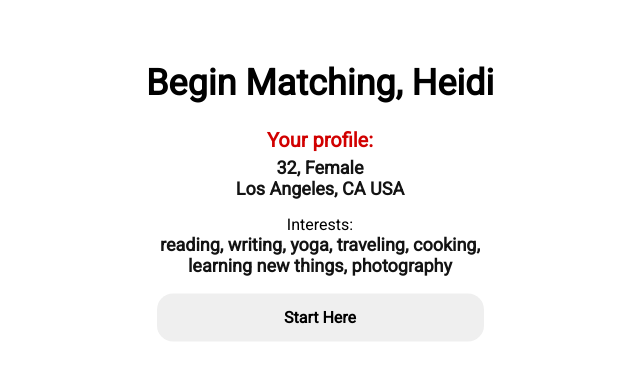
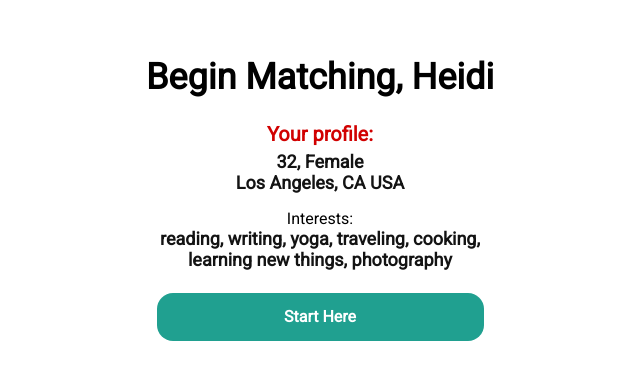
Before and after one commit to avm2108/intrepid-swe6733, a React (Create React App) app in the folder frontend/: page /match-page in a window 1280 px wide. Shown: the part 211-590 px from the top of the page, without its empty margins (320-960 px from the left). Built offline with nearby package versions, Linux system fonts and the light colour scheme; a web font is replaced by a local one.

Commit message:
Updated styles for matching page

```diff
--- a/frontend/src/components/index.jsx
+++ b/frontend/src/components/index.jsx
@@ -15,7 +15,7 @@ export default function ComponentsPage() {
             <CustomLink style={{ display: "block", color: 'var(--color-black)' }} to="/register">Sign up with email</CustomLink>
             <Header />
             <LabeledInput />
-            {/* <FooterNavigation /> */}
+            <FooterNavigation />
 
         </div>
     )
--- a/frontend/src/pages/MatchPage/MatchesDisplay.jsx
+++ b/frontend/src/pages/MatchPage/MatchesDisplay.jsx
@@ -54,11 +54,12 @@ export const MatchesDisplay = ({ matches }) => {
   }, [currentProspect.gender]);
 
   return (
-    <><Helmet>
+    <>
+    <Helmet>
       <title>Intrepid - Match Page</title>
       <script src="https://kit.fontawesome.com/37ce2b2559.js" crossorigin="anonymous"></script>
     </Helmet>
-    <div style={styles.container}>
+    <h4 style={styles.h4}>Home - Matching</h4>
         {isLoading ? (
           <div style={styles.column}>
             Summoning
@@ -70,17 +71,14 @@ export const MatchesDisplay = ({ matches }) => {
             Failed to load image...
           </div>
         ) : (
-          <div style={styles.column}>
+          <div className='card-container' style={styles.column}>
             <img
               style={styles.image}
               src={prospectImage}
               alt="Prospect"
             />
-          </div>
-        )}
-        <div style={styles.column}>
-          <div style={styles.card }>
-            <div style={styles.cardBody}>
+
+            <div style={styles.prospectInfo}>
               <p style={styles.name}>{currentProspect.name}</p>
               <p style={styles.text}>
                 {currentProspect.age}, {currentProspect.gender}
@@ -89,11 +87,14 @@ export const MatchesDisplay = ({ matches }) => {
                 {currentProspect.city}, {currentProspect.state}{' '}
                 {currentProspect.country}
               </p>
-              <p style={{ marginBottom: '0px' }}>Interests:</p>
+              <p style={{ color: 'white', fontSize: '16px', marginBottom: '0px' }}>Interests:</p>
               <p style={styles.interestsText}>
                 {currentProspect.interests.join(', ')}
               </p>
-
+              </div>
+          </div>
+        )}
+        <div className='recommend-container' style={styles.column}>
               <div style={styles.recommendContainer}>
               <div style={{ display: 'flex', flexDirection: 'column' }}>
                 <p style={{...styles.recommendText, margin:0}}>
@@ -134,10 +135,9 @@ export const MatchesDisplay = ({ matches }) => {
                   Next &gt;
                 </button>
               </div>
-            </div>
           </div>
-        </div>
-      </div></>
+
+      </>
 
   );
 };
--- a/frontend/src/pages/MatchPage/index.jsx
+++ b/frontend/src/pages/MatchPage/index.jsx
@@ -51,7 +51,6 @@ export function MatchPage() {
   };
 
   return (
-    <div style={styles.body}>
       <div style={styles.card}>
         <div style={styles.container}>
           <h1 style={styles.h1}>Begin Matching, {user.name}</h1>
@@ -62,10 +61,9 @@ export function MatchPage() {
           </p>
           <p style={{ marginBottom: '0px', }}>Interests:</p>
           <p style={styles.interestsText}>{user.interests.join(', ')}</p>
-          <CTAButton type="submit">Start Here</CTAButton>
-          {/* <button style={{ ...styles.button, margin: 5 }} onClick={handleMatch}>
-            Light 'em Matches
-          </button> */}
+          <button style={{ ...styles.button, margin: 5 }} onClick={handleMatch}>
+            Start Here
+          </button>
           {matches.length > 0 && showModal && (
             <div style={styles.modal}>
               <MatchesDisplay matches={matches} />
@@ -80,6 +78,5 @@ export function MatchPage() {
           )}
         </div>
       </div>
-    </div>
   );
 }
--- a/frontend/src/pages/MatchPage/matchPageStyles.js
+++ b/frontend/src/pages/MatchPage/matchPageStyles.js
@@ -1,25 +1,20 @@
 /*-- styles for match page--*/
 
 export const styles = {
-  body: {
-    textAlign: 'center',
-    justifyContent: 'center',
-  },
+
   card: {
     height: '667px',
     width: '360px',
-
     display: 'flex',
+    flexGrow: '1',
     justifyContent: 'center',
     alignItems: 'center',
-    position: 'absolute',
+    // position: 'absolute',
     top: '50%',
     left: '50%',
-    transform: 'translate(-50%, -50%)',
   },
   container: {
-    textAlign: 'center',
-    justifyContent: 'center',
+    textAlign: 'center'
   },
   h1: {
     fontSize: '36px',
@@ -54,15 +49,18 @@ export const styles = {
   },
 
   button: {
-    backgroundColor: '#d10000',
+    backgroundColor: '#20A090',
     color: '#fff',
-    border: 'none',
-    borderRadius: '5px',
-    padding: '10px 20px',
+    fontFamily: 'Roboto',
+    fontSize: '16px',
+    lineHeight: '16px',
+    fontWeight: 700,
+    borderRadius: '16px',
+    height: '48px',
+    width: '20.438em',
     cursor: 'pointer',
-    outline: 'none',
-    marginTop: '20px',
-    fontSize: '24px',
+    border: 0,
+    outline: 0,
   },
   modal: {
     position: 'absolute',
@@ -73,6 +71,10 @@ export const styles = {
     padding: 20,
     borderRadius: 5,
     zIndex: 1,
+    width: '400px',
+    border: '1px',
+    borderStyle: 'solid',
+    borderColor: 'rgb(121, 123, 124, .2)'
   },
   modalBackground :{
     position: 'absolute',
@@ -81,27 +83,37 @@ export const styles = {
     transform: 'translate(-50%, -50%)',
     width: '100vw',
     height: '100vh',
-    backgroundColor: 'rgba(0, 0, 0, 0.5)',
+    backgroundColor: 'white',
   }
 };
 
 /*-- styles for prospect cards--*/
 
 export const modalStyles = {
+  h4: {
+    fontFamily: 'Roboto',
+    fontStyle: 'normal',
+    fontWeight: 500,
+    fontSize: '18px',
+    lineHeight: '18px',
+  },
   container: {
     backgroundColor: '#fff',
-    display: 'flex',
+    display: 'block',
+    /* display: 'flex',
     justifyContent: 'center',
-    alignItems: 'start',
+    alignItems: 'start', */
     height: '325px',
     width: '100%',
   },
   column: {
-    width: '150px',
-    height: '250px',
-    display: 'flex',
+    width: '100%',
+    // height: '250px',
+    display: 'block',
+    position: 'relative',
+    /* display: 'flex',
     justifyContent: 'start',
-    alignItems: 'start',
+    alignItems: 'start', */
     fontSize: '14px',
   },
   image: {
@@ -109,58 +121,52 @@ export const modalStyles = {
     maxHeight: '100%',
     borderRadius: '5px',
   },
-  card: {
-    backgroundColor: '#fff',
-    height: '100%',
-    textAlign: 'start',
-    borderRadius: '5px',
-    padding: '10px',
-    paddingTop: '0px',
-  },
-  cardBody: {
-    textAlign: 'start',
+  prospectInfo: {
+    position: 'absolute',
+    zIndex: '1',
+    bottom: '20px',
+    textAlign: 'left',
+    paddingLeft: '16px',
   },
   name: {
     marginTop: '0px',
     marginBottom: '5px',
-    fontWeight: 'bold',
-    fontSize: '20px',
-    color: '#d10000',
+    fontWeight: '500',
+    fontSize: '30px',
+    color: 'white',
   },
   text: {
     marginTop: '0px',
     marginBottom: '0px',
     fontSize: '14px',
     fontWeight: 'bolder',
-    color: '#131313',
+    color: 'white',
   },
   interestsText: {
     marginTop: '0px',
     fontSize: '14px',
     fontWeight: 'bolder',
-    color: '#131313',
+    color: 'white',
+    backgroundColor: '#20A090',
+    border: 'none',
+    borderRadius:' 12px',
+    padding:' 12px',
   },
   recommendText: {
     textAlign: 'center',
-    fontSize: '14px',
+    fontSize: '18px',
     fontWeight: 'bolder',
     color: '#d10000',
   },
   recommendContainer: {
-    display: 'flex',
-    justifyContent: 'center',
-    alignItems: 'flex-end',
-    position: 'absolute',
-    bottom: 0,
-    left: 0,
     width: '100%',
-    paddingBottom: '55px',
+    paddingTop: '25px',
   },
   buttonContainer: {
     display: 'flex',
     justifyContent: 'center',
     alignItems: 'flex-end',
-    position: 'absolute',
+    // position: 'absolute',
     bottom: 0,
     left: 0,
     width: '100%',
@@ -174,15 +180,19 @@ export const modalStyles = {
     padding: '10px 20px',
     cursor: 'pointer',
     outline: 'none',
+    width: '50%',
+    fontSize: '16px'
   },
   buttonNext: {
-    backgroundColor: '#d10000',
+    backgroundColor: '#20A090',
     color: '#fff',
     border: 'none',
     borderRadius: '5px',
     padding: '10px 20px',
     cursor: 'pointer',
+    width: '50%',
     outline: 'none',
+    fontSize: '16px'
   },
 
 };
--- a/package.json
+++ b/package.json
@@ -21,6 +21,7 @@
   },
   "homepage": "https://github.com/avm2108/intrepid-swe6733#readme",
   "dependencies": {
+    "@mui/icons-material": "^5.11.16",
     "concurrently": "^7.6.0"
   },
   "private": true
```
Also changed, not shown: 1 other file (tests, documents, lock files or other folders).
